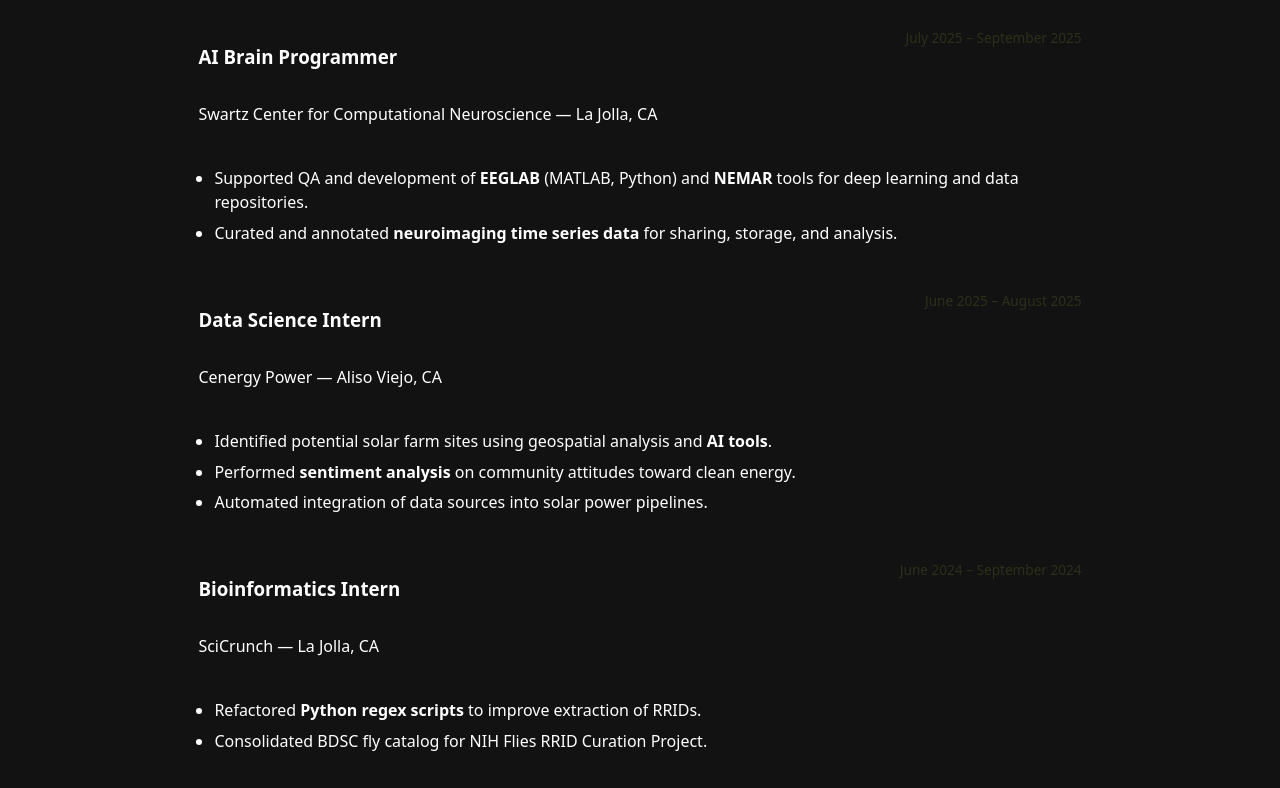
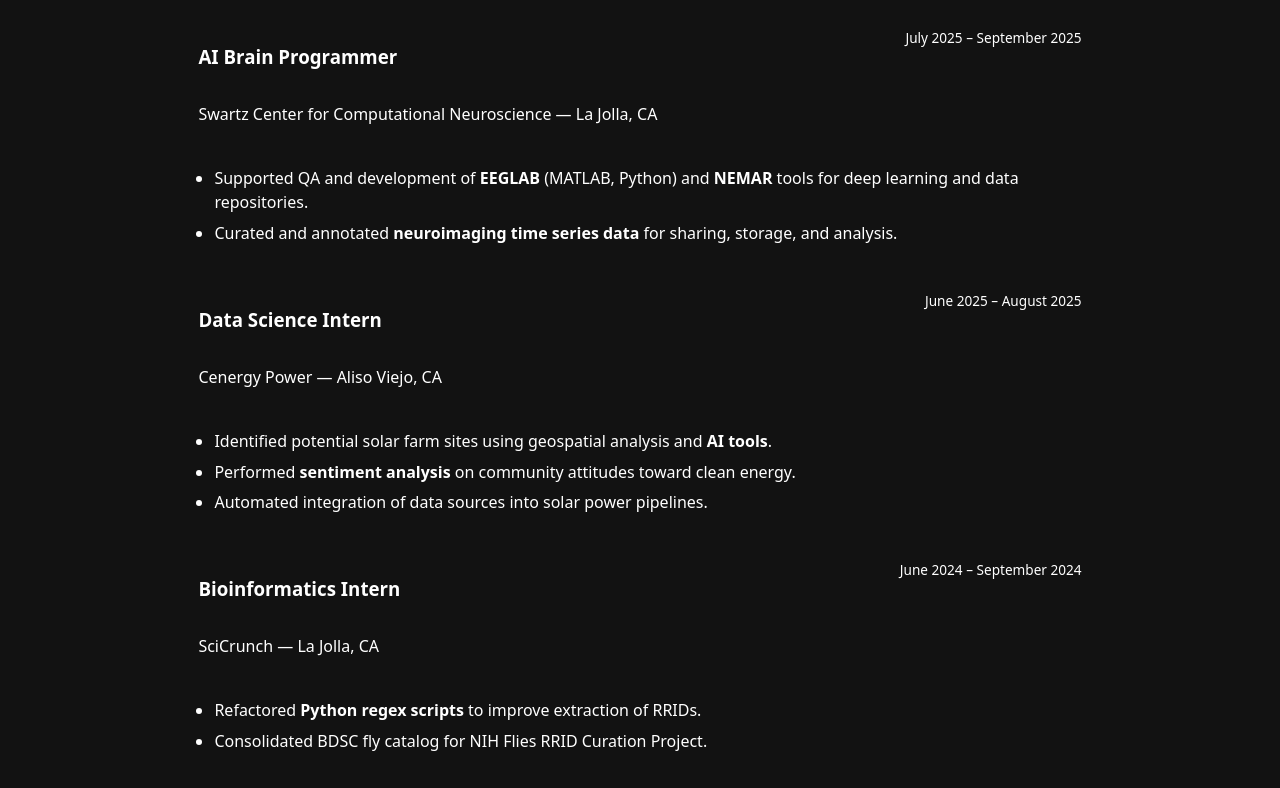
Before and after one commit to mmzhang7/portfolio, a plain HTML site: page resume/index.html in a window 1280 px wide. Shown: the part 675-1463 px from the top of the page. Drawn offline with Linux system fonts and the light colour scheme.

Commit message:
Update style.css

```diff
--- a/style.css
+++ b/style.css
@@ -131,7 +131,6 @@
 
 .date-range {
     font-size: 0.85em;
-    color: oklch(30% 10% 120);
     white-space: nowrap;
     margin: 0;
 }
```
